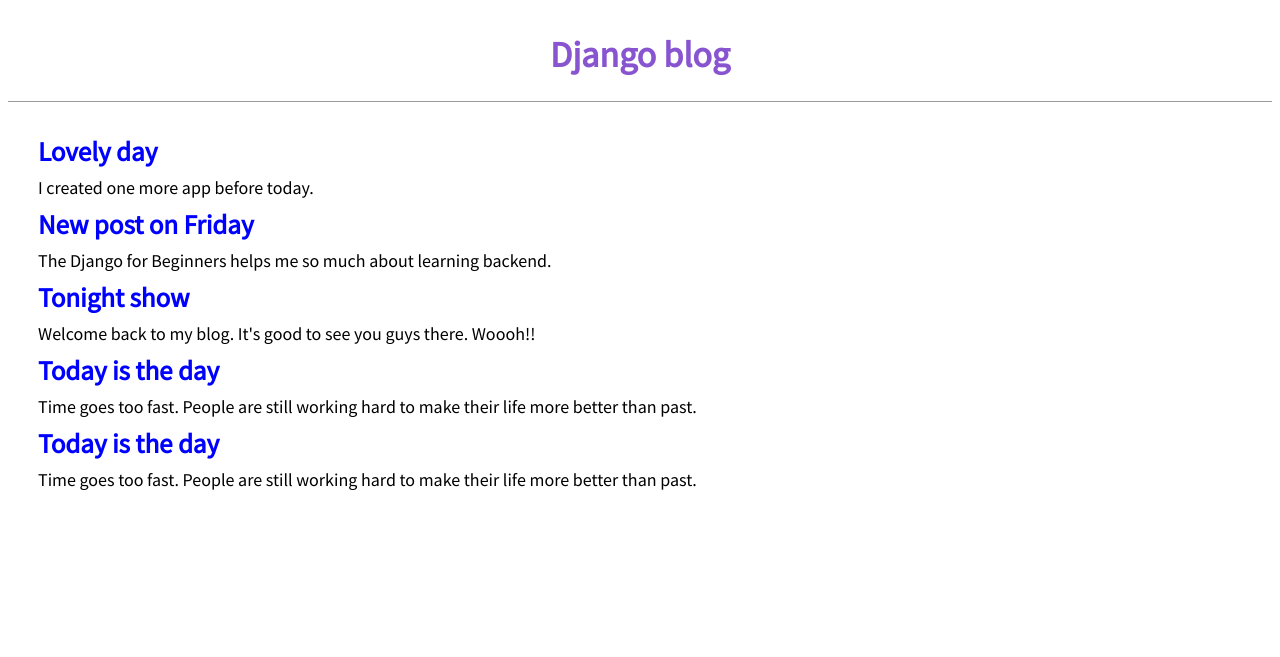
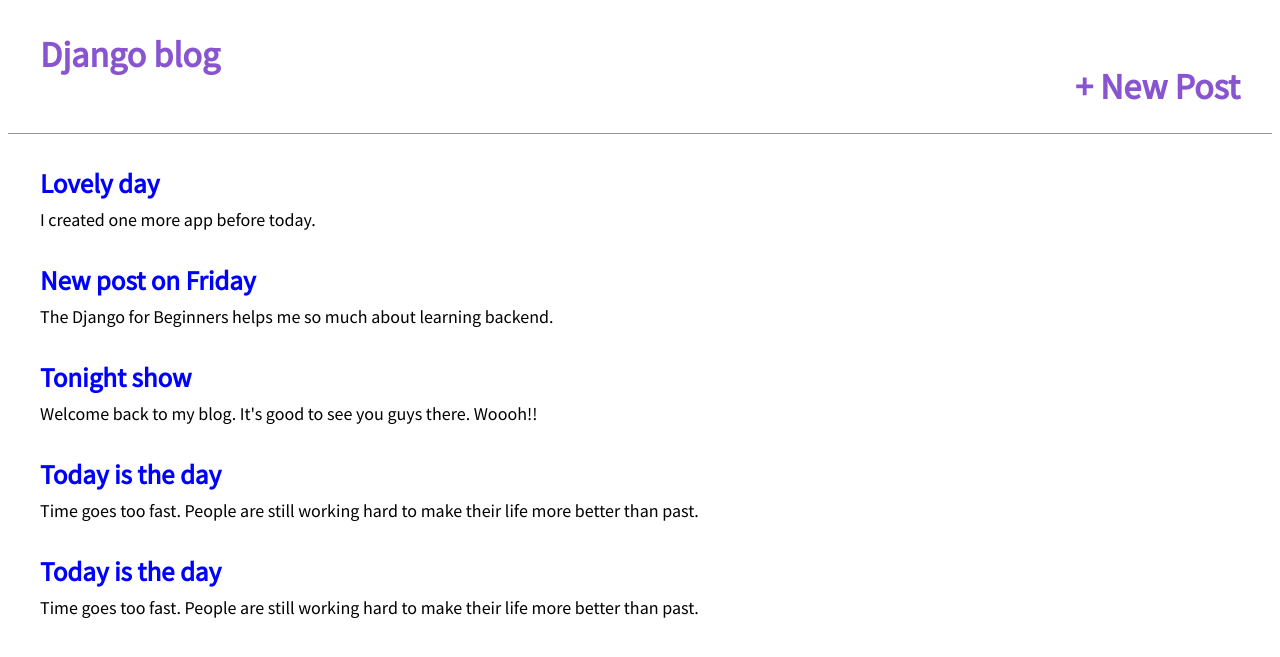
Before and after one commit to vinhhoangdo/blog-app-django, a Django app: page / in a window 1280 px wide. Shown: the top 657 px of the page. Run offline with Django 3.2, Linux system fonts and the light colour scheme; data comes from the database, SQL or seed files in the repository; both versions use the stored data as it was after the commit.

Commit message:
second commit

```diff
--- a/blog/models.py
+++ b/blog/models.py
@@ -1,4 +1,5 @@
 from django.db import models
+from django.urls import reverse
 
 # Create your models here.
 
@@ -11,6 +12,8 @@ class Post(models.Model):
     body = models.TextField()
 
 
-
     def __str__(self):
         return self.title
+
+    def get_absolute_url(self):
+        return reverse('post-detail', args=[str(self.id)])
--- a/blog/urls.py
+++ b/blog/urls.py
@@ -1,8 +1,8 @@
 from django.urls import path
 
-from .views import BlogListView, BlogDetailView
-
+from .views import BlogListView, BlogDetailView, BlogCreateView
 urlpatterns = [
-    path('post/<int:pk>/', BlogDetailView.as_view(), name='post-detail'),  # new
+    path('post/new/', BlogCreateView.as_view(), name="post-new"), # new
+    path('post/<int:pk>/', BlogDetailView.as_view(), name='post-detail'),
     path('', BlogListView.as_view(),name='home'),
 ]
--- a/blog/views.py
+++ b/blog/views.py
@@ -1,4 +1,5 @@
 from django.views.generic import ListView, DetailView
+from django.views.generic.edit import CreateView
 
 from .models import Post
 
@@ -12,3 +13,8 @@ class BlogListView(ListView):
 class BlogDetailView(DetailView):
     model = Post
     template_name = 'post_detail.html'
+
+class BlogCreateView(CreateView):
+    model = Post
+    template_name = 'post_new.html'
+    fields = ['title', 'author', 'body']
--- a/static/css/base.css
+++ b/static/css/base.css
@@ -1,6 +1,5 @@
-
 body {
-    font-family: 'Source Sans Pro', sans-serif;
+  font-family: "Source Sans Pro", sans-serif;
   font-size: 18px;
 }
 
@@ -10,14 +9,14 @@ header {
   display: flex;
   justify-content: center;
 }
-header a:hover{
+header a:hover {
   color: #130f40;
 }
 header a {
   transition: all 0.5s linear;
 }
 
-header h1{
+header h1 {
   color: #8854d0;
   text-decoration: none;
 }
@@ -28,13 +27,21 @@ a {
 }
 
 .nav-left {
-    padding-left: 30px;
+  margin-right: auto;
+  padding-left: 2rem;
 }
-
+.nav-right {
+  display: flex;
+  padding-top: 2rem;
+  padding-right: 2rem;
+}
+.nav-right h1 a {
+  text-decoration: none;
+}
 .post-entry {
   margin-bottom: 2rem;
+  padding-left: 2rem;
 }
-
 .post-entry h2 {
   margin: 0.5rem 0;
 }
--- a/templates/base.html
+++ b/templates/base.html
@@ -9,13 +9,17 @@
     <link href="{% static 'css/base.css' %}" rel="stylesheet" />
 
     <title>VinhDo's Django blog</title>
-
   </head>
   <body>
+    <div>
       <header>
+        <div class="nav-left">
           <h1><a href="{% url 'home' %}">Django blog</a></h1>
+        </div>
+        <div class="nav-right">
+          <h1><a href="{% url 'post-new' %}">+ New Post</a></h1>
+        </div>
       </header>
-    <div class="post-entry nav-left">
       {% block content %}
 
       {% endblock content%}
--- a/templates/home.html
+++ b/templates/home.html
@@ -4,7 +4,7 @@
 
 {% block content %}
     {% for post in object_list %}
-        <div>
+        <div class="post-entry">
         <h2><a href="{% url 'post-detail' post.pk %}">{{post.title}}</a></h2>
         <p>{{post.body}}</p>
         </div>
```
Also changed, not shown: templates/post_new.html (added, +9 -0 lines), db.sqlite3. Lines whose indentation alone changed are shown as unchanged.
